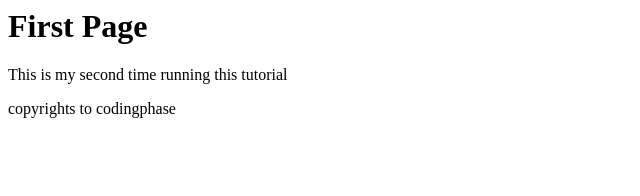
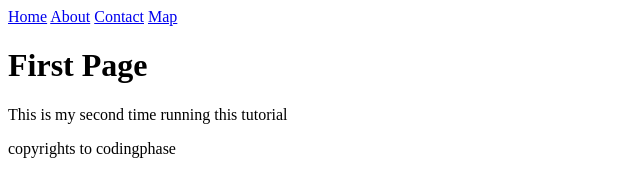
Before and after one commit to BiggSteve70/git-learn2, a plain HTML site: page index.html in a window 1280 px wide. Shown: the whole page, without its empty margins (0-640 px from the left). Drawn offline with Linux system fonts and the light colour scheme.

Commit message:
Updated css/main.css and index.html files

```diff
--- a/css/main.css
+++ b/css/main.css
@@ -1,3 +1,3 @@
 body{
-    background: red;
+    background:blue;
 }
--- a/index.html
+++ b/index.html
@@ -1,5 +1,12 @@
 <html>
+  <head></head>
   <body>
+   <header>
+       <a href="/home.html">Home</a>
+       <a href="/about.html">About</a>
+       <a href="/contact.html">Contact</a>
+       <a href="/map.html">Map</a>
+   </header>
     <h1>First Page</h1>
     <p>This is my second time running this tutorial</p>
     <footer>copyrights to codingphase</footer>
```
